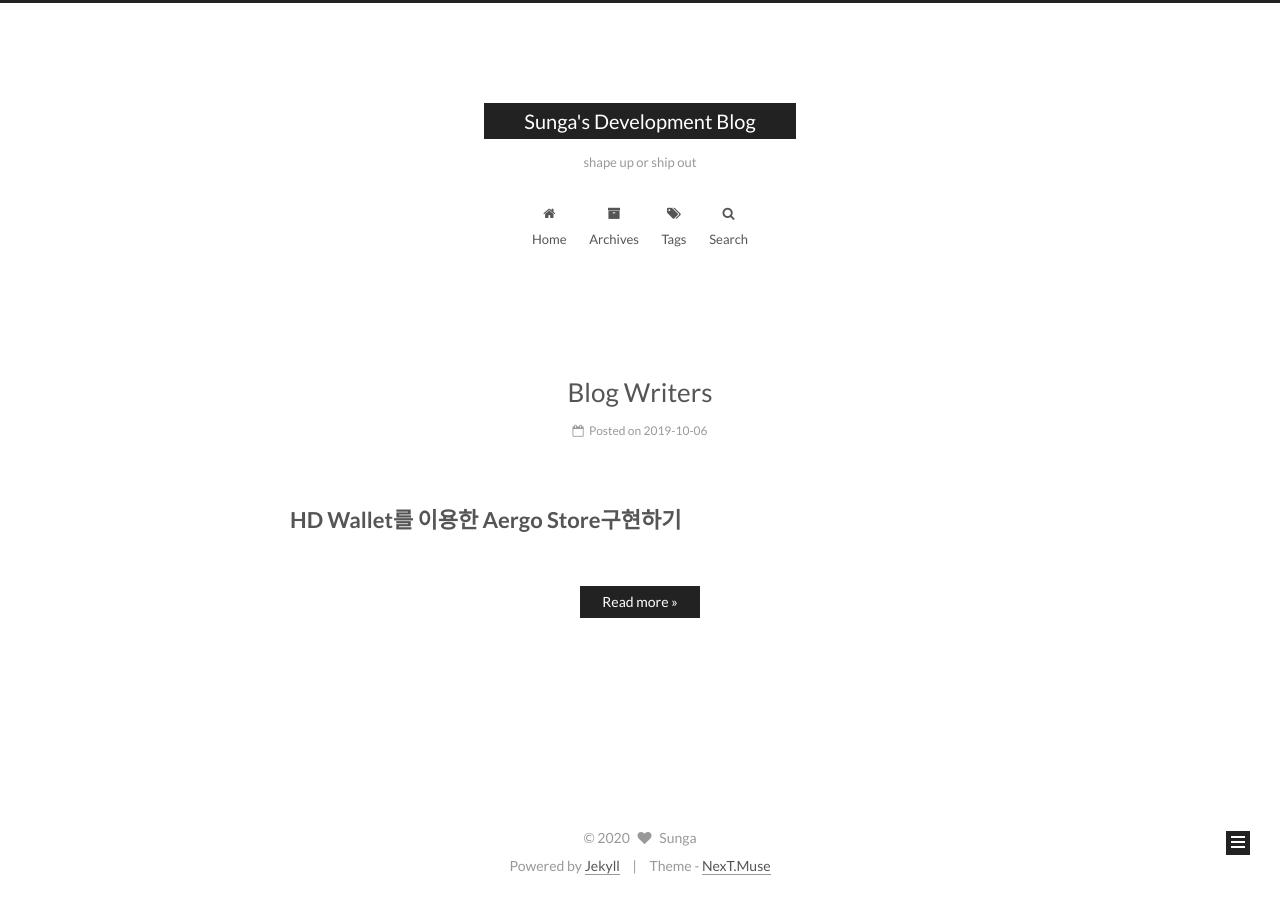
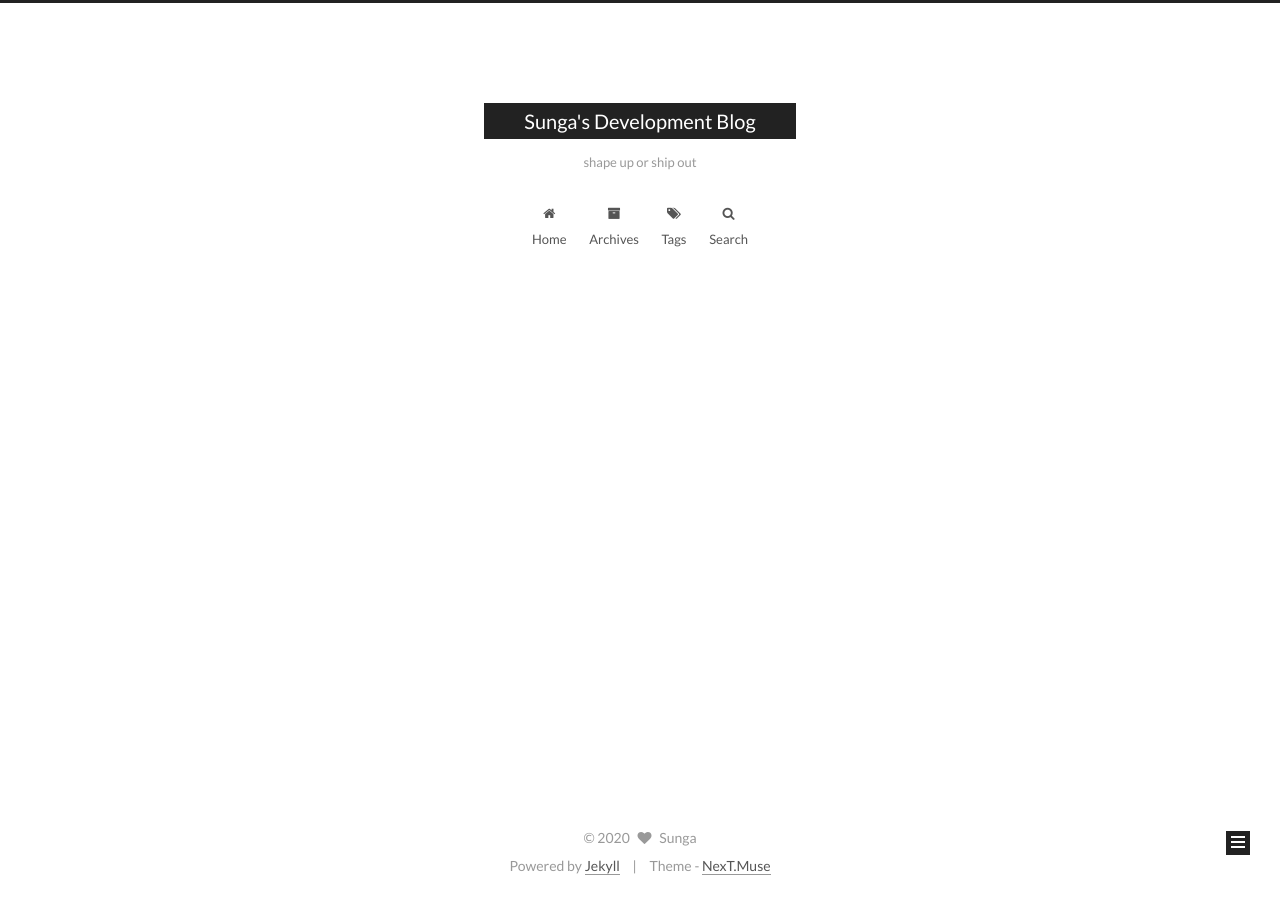
Before and after one commit to id6827/id6827.github.io, a Jekyll site: the page built from index.html, in a window 1280 px wide. Built offline with Jekyll 4.4.1, drawn with Linux system fonts in a browser that asks for light colours; the list of posts is cut into pages by our own code; part of the change alters nothing that is shown.

Commit message:
modified theme
Signed-off-by: sunga <sunga@blocko.io>

````diff
--- a/_config.yml
+++ b/_config.yml
@@ -7,7 +7,7 @@
 # Site
 title: Sunga's Development Blog
 subtitle: shape up or ship out
-description: Backend developer.
+description: Backend developer
 author: Sunga
 # Support language: de, en, fr-FR, id, ja, ko, pt-BR, pt, ru, zh-Hans, zh-hk, zh-tw
 language: en
--- a/_posts/2019-10-06-blog-writers.md
+++ /dev/null
@@ -1,433 +0,0 @@
-# HD Wallet를 이용한 Aergo Store구현하기
-
-**목차**
-
-[TOC]
-
-안녕하세요? 블로코 솔루션1팀에서 개발하고 있는 박성아입니다.
-
-이 글을 쓰게된 계기는 단순한 호기심에서 시작됐습니다. 블록체인을 공부하면서 가장 먼저 접한 책은 [비트코인, 블록체인과 금융의 혁신](https://book.naver.com/bookdb/book_detail.nhn?bid=9685493)이란 책이었는데, 이 책을 읽다보면 중간 쯤에 결정자적 지갑을 이용한 쇼핑몰 사례가 두어차례 등장합니다. 이때, 해당 페이지를 읽으면서 “나중이라도 꼭 한번 구현해보고 싶다.”는 생각이 들었습니다. 그래서 Aergo를 이용한 쇼핑몰을 구현하게 되었습니다.
-
-# 결정자적 지갑 ?
-
-결정자적 지갑 혹은 HD Wallet, Hierarchical Deterministic Wallert이라고 불리며, 시드(seed) 값만 가지고 있으면 여러 개의 계정을 손쉽게 생성할 수 있는 방법을 제공합니다.
-
-책마다 번역은 조금씩 다르지만 시드값 혹은 종자값만 있다면 항상 동일한 개인키와 공개키를 획득할 수 있습니다.
-
-<img src="https://github.com/bitcoin/bips/blob/master/bip-0032/derivation.png?raw=true">
-
-[^1]
-
-이에 착안하여, 쇼핑몰 관리자는 시드값을 통해 블록체인 주소를 생성하고 이를 제품의 고유번호(기본키) 혹은 제품을 구매할 때 사용되는 계좌번호같은 역할로 사용하고자 합니다.
-
-# 시드
-
-결정자적 지갑은 시드로부터 동일한 개인키와 공개키를 계층적으로 생성해낼 수 있습니다. 이때, 시드란 아래와 같이 32자리의 16진수로 표현되는 값을 말합니다.
-
-```
-0C1E24E5917779D297E14D45F14E1A1A
-```
-
-그렇기 때문에 지갑 내의 모든 키를 기억할 필요없이 시드값을 기억하고 있으면 시드값으로부터 파생된 모든 개인키와 공개키를 복원할 수 있게 됩니다.
-
-# 니모닉(Mnemonic)
-
-니모닉 코드는 사람이 읽기 쉬운 형태의 텍스트로 표현됩니다. 이는 시드값은 사람이 기억하기 쉬운 형태가 아니기 때문에 비트코인 개발자들에 의해 제안[^2]되었습니다.
-
-앞서 나온 개념들은 앞으로 나올 쇼핑몰 구현에 있어서 꼭 필요한 내용만을 정리하였습니다. 결정자적 지갑과 니모닉에 대해 자세한 내용이 궁금하다면 아래의 두가지 미디엄 글을 추천드립니다.
-
-
-
-- [코드체인과 HD Wallet](https://medium.com/codechain-kr/%EC%BD%94%EB%93%9C%EC%B2%B4%EC%9D%B8%EA%B3%BC-hd-wallet-d7a9e120794f)
-- [HD 지갑과 니모닉코드](https://medium.com/@devAsterisk/hd-지갑과-니모닉-mnemonic-코드-5a28cf0d4b07)
-
-# “개념은 대충 알겠고 …,글을 쓰기위한 주제도 마련되었고..., 공부도 끝났는데...”
-
-산넘어 산이라 했던가? 시작은 좋았으나 현재 Aergo 개발을 지원하는 Java sdk
-
-Heraj[^3]에서는 비트코인처럼 결정자적 지갑기능을 제공하지 않습니다.
-
-또한 Aergo는 UTXO기반의 블록체인이 아니기 때문에 구상부터 막막하였습니다.
-
-## 그래도 일단은 해보자…
-
-우선, 가장 중요한 Aergo에서 결정자적 지갑을 사용할 수 있을까? 라는 부분부터 해결해보기로 하였습니다.
-
-위에서 언급한대로 Heraj에서는 결정자적 지갑 기능을 제공하지않습니다. 하지만, 키 생성에 있어서 ECDSA(타원곡선함수)를 이용하는 생성방법을 제공하기 때문에 이를 이용하기로 하였습니다.
-
-
-
-<img src="https://github.com/id6827/id6827.github.io/blob/master/images/ecdsa_key.png?raw=true">
-
-결론부터 말씀드리면, 저는 이 문제를 Bitcoin core[^4]에 있는 DeterministicKey 관련로직을  활용하는 것으로써 풀어내었습니다.
-
-
-
-<img src="https://github.com/id6827/id6827.github.io/blob/master/images/deterministic_key.png?raw=true">
-
-해당 패키지에서 제공하는 DeterministicKey를 이용하여 ECDSAKey를 생성하였고,
-
-생성한 ECDSAKey를 통해 다시 AergoKey를 생성하는데 성공하였습니다.
-
-결국 블록체인 주소라는 것은 타원곡선함수를 통해 생성된 대칭되는 키쌍이기 때문에 이러한 방식을 통해서 Aergo에서 사용하는 형태의 공개키와 기본키를 생성하였습니다.
-
-
-
-<img src="https://github.com/id6827/id6827.github.io/blob/master/images/derive.png?raw=true">
-
-
-
-# 구현
-
-쇼핑몰을 구현하는 데는 스프링부트를 이용하였습니다. 단, 기존에 자주 애용하던 maven은 사용하지않고 평소에 초기세팅부터 구현해보고싶었던 gradle을 활용하기로 하였습니다. gradle에는 multi project라는 개념이 있는데 Django로 치면 프로젝트 하나의 여러개의 App을 생성해서 관리하는 것과 비슷합니다.
-
-우선 이클립스에서 새로운 gradle 프로젝트를 생성합니다.
-
-
-
-<img src="https://github.com/id6827/id6827.github.io/blob/master/images/new_gradle_project.png?raw=true">
-
-생성이 완료되면 다음과 같이 settings.gradle을 작성하고, 설정 내용으로는
-
-루트 프로젝트의 이름과 구성할 서브 프로젝트들의 이름을 입력합니다.
-
-
-
-
-
-<img src="https://github.com/id6827/id6827.github.io/blob/master/images/setting.gradle.png?raw=true">
-
-다음으로 해야할 일은 build.gradle을 작성하는 일입니다.
-
-```
-group = 'io.blocko'
-
-ext {
-  springBootVersion = '2.0.0.RELEASE'
-  herajVersion = '1.1.0'
-}
-
-buildscript {
-  repositories {
-    maven {
-      url "https://plugins.gradle.org/m2/"
-    }
-    google()
-    mavenCentral()
-  }
-  dependencies {
-    classpath "io.spring.gradle:dependency-management-plugin:1.0.8.RELEASE"
-  }
-}
-
-allprojects {
-  version '0.1-SNAPSHOT'
-}
-
-def javaProjects = [project('aergo-store-common'), project('aergo-store-web')]
-
-configure(javaProjects) {
-  apply plugin: 'java'
-  apply plugin: 'maven'
-  apply plugin: 'idea'
-  apply plugin: 'checkstyle'
-  apply plugin: 'eclipse'
-
-  sourceCompatibility = JavaVersion.VERSION_1_8
-  targetCompatibility = JavaVersion.VERSION_1_8
-
-  eclipseJdt.doLast( {
-    ant.propertyfile(file: ".settings/org.eclipse.core.resources.prefs") {
-      ant.entry(key: "eclipse.preferences.version", value: "1")
-      ant.entry(key: "encoding/<project>", value: "utf8")
-    }
-  } )
-
-  idea {
-    module {
-      outputDir file('build/classes/java/main')
-      testOutputDir file('build/classes/java/test')
-    }
-  }
-
-  compileJava.options.encoding = 'UTF-8'
-  compileTestJava.options.encoding = 'UTF-8'
-
-  repositories {
-    jcenter()
-    mavenLocal()
-    mavenCentral()
-  }
-
-  dependencies {
-    compileOnly "org.projectlombok:lombok:1.18.8"
-    testCompile "org.projectlombok:lombok:1.18.8"
-  }
-
-  checkstyle {
-    project.ext.checkstyleVersion = '8.24'
-    project.ext.sevntuChecksVersion = '1.26.0'
-
-    ignoreFailures = true
-    configFile = file("${rootProject.projectDir}/styles.xml")
-    reportsDir = file("${buildDir}/checkstyle-reports")
-    configurations {
-      checkstyle
-    }
-    checkstyleMain {
-      source = sourceSets.main.allSource
-      reportsDir = checkstyle.reportsDir
-    }
-    dependencies{
-      assert project.hasProperty("checkstyleVersion")
-
-      checkstyle "com.puppycrawl.tools:checkstyle:${checkstyleVersion}"
-      checkstyle "com.github.sevntu-checkstyle:sevntu-checks:${sevntuChecksVersion}"
-    }
-  }
-
-  task sourcesJar(type: Jar, dependsOn: classes) {
-    classifier = 'sources'
-    from sourceSets.main.allSource
-  }
-
-  jar {
-    baseName = 'store'
-  }
-
-}
-```
-
-약간 다른 얘길하자면 개인적으로는 아직까지도 build.gradle을 작성하는 법에 대해서 best practice를 잘 모르겠습니다. 몇가지 살펴봐도 작성자마다 조금씩의 차이가 존재하는 것 같습니다.
-
-이제 설정이 끝났으면, 프로젝트를 선택한 후  Refresh gradle project을 클릭합니다.
-
-위에서 설정한 settings.gradle과 build.gradle에 의해 자동으로 프로젝트들이 구성되어 집니다.
-
-
-
-<img src="https://github.com/id6827/id6827.github.io/blob/master/images/package.png?raw=true">
-
-
-
-# @PrePersist
-
-위에서 가장 큰 문제였던 결정자적 지갑문제를 해결하였습니다. 이제 이를 응용하여 인스턴스를 생성할 때 uuid로 Aergo Address를 사용해보도록 하겠습니다.
-
-javax.persistence 패키지를 살펴보면 PrePersist라는 어노테이션이 있습니다.
-
-이는 persist()메서드를 호출해서 엔티티를 영속성 컨텍스트에 관리하기 직전에 호출됩니다.
-
-이를 이용해서 인스턴스를 DB에 저장하기 전, 인스턴스에 uuid를 부여하도록 합니다.
-
-
-
-<img src="https://github.com/id6827/id6827.github.io/blob/master/images/prepersist.png?raw=true">
-
-DB상에 저장되어지는 Entity들은 공통적으로 기본키를 가지게 됩니다. 이를 UuidEntity라는 Abstact class를 생성하여 모든 Entity들이 상속받게함으로써 해결합니다.
-
-그림에 보이는 childKey()는 사전에 결정자적 지갑에서 추출한 AergoKey입니다.
-
-
-
-<img src="https://github.com/id6827/id6827.github.io/blob/master/images/HDWallet.png?raw=true">
-
-그림과 같이 처음 프로젝트 시작 시 , 위의 설정한 mnemonic code와 passphrase를 통해
-
-시드값을 통해 생성되는 자식키들을 인스턴스들은 uuid로써 사용하게 됩니다.
-
-# @SessionAttribute
-
-이번 쇼핑몰을 구현하면서 가장 많이 사용한건 세션에 관련된 내용이었습니다.
-
-로그인부터 제품에 대한 내용까지 대부분을 세션을 이용해서 처리하였습니다.
-
-Spring boot security를 통해 더 디테일하게 구현하고 싶었지만 개발기간이 여의치않아서  단순히 구현하려다보니 HttpSession, sessionAttribute을 통해 처리한 부분이 상당히 많았던 것 같습니다.
-
-# Frontend
-
-이번에 프론트엔드를 개발하면서 고민이 상당히 많았는데
-
-예전에 쓰던 기존의 Thymeleaf 나 Freemarker와 같은 view resolver를 쓸 것이냐?
-
-최신 트랜드인 Vue나 React를 사용할 것이냐? 혹 서버 사이드 렌더링방식을 채택할 것이냐? 클라이언트 사이드 렌더링 방식을 채택할 것이냐 ? 등등 여러가지를 비교해봤지만
-
-역시나 결국은 개발 시간을 단축하기위해 Thymeleaf를 사용하게 되었습니다.
-
-대부분 html, javascript, jQuery, Ajax와 같은 기술을 사용하였습니다.
-
-# Template
-
-개인적으로 MVP처럼 빠른 결과물이 필요할때에는 무료템플릿을 많이 애용합니다.
-
-
-
-- [https://themewagon.com/](https://themewagon.com/)
-- [https://html5up.net/](https://html5up.net/)
-
-직접 구현한 것이 아니다보니 세세한 css나 레이아웃 등을 변경하기에는 시간이 오히려 더 걸릴 수도 있지만 가벼운 결과물이 필요한 경우, 무료 템플릿을 이용하는 방법도 추천합니다.
-
-이번 쇼핑몰 구현을 위해서 사용된 템플릿은 [eShopper](https://themehunt.com/item/1524993-eshopper-free-ecommerce-html-template)이라는 무료 템플릿을 사용하였습니다.
-
-
-
-<img src="https://github.com/id6827/id6827.github.io/blob/master/images/template.png?raw=true">
-
-
-
-# Icon
-
-프론트엔드 개발자분들이면 많이 아실수도 있지만 저는 개인적으로 많은 도움을 받은 fontawesome 입니다. (완소 덩어리들 …)
-
-
-
-
-
-<img src="https://github.com/id6827/id6827.github.io/blob/master/images/icon.png?raw=true">
-
-
-
-# Layout
-
-이번 프로젝트에서는 View resolver로써 Thymleaf를 채택하였습니다.
-
-그전까지는 SPA형식으로 개발하다보니 Layout을 사용할 기회가 없었는데, 이번 기회에는 Layout을 이용하여 구현을 시도하였습니다.
-
-
-
-<img src="https://github.com/id6827/id6827.github.io/blob/master/images/layout.png?raw=true">
-
-그림에서 보이는 바와 같이 해당 layout.html은 모든 html에 기본 base가 되고, 새로이 구성하는 html의 경우 layout:fragment:header영역과 layout:fragment:section만을 구현하면 사용 가능합니다. 본 프로젝트에서는 다음과 같은 디렉터리를 가지게 됩니다.
-
-
-
-
-
-<img src="https://github.com/id6827/id6827.github.io/blob/master/images/layout2.png?raw=true">
-
-
-
-# 서버 사이드 렌더링
-
-다음의 그림은 메인 페이지입니다. 현재 미리 등록해둔 3가지의 product들이 존재하며, 이를 ModelAndView 객체에 담아서 뿌려주고 있습니다.
-
-
-
-<img src="https://github.com/id6827/id6827.github.io/blob/master/images/main.png?raw=true">
-
-소스상으로 살펴보면 aergo/store/controller/HomeController에서 @GetMapping(“index”) 에서 index페이지에 articles를 세션에 추가하여 반환하는 모습을 살펴볼  수 있습니다.
-
-```
-  @GetMapping("index")
-  public ModelAndView home() {
-    final ModelAndView mav = new ModelAndView("index");
-    final Pageable pageable = PageRequest.of(0, 5);
-    final List<Article> shirts = articleService.findByAll(pageable).getContent();
-    mav.addObject("articles", shirts);
-
-    return mav;
-  }
-```
-
-로그인의 경우에도 서버사이드 렌더링을 통해 화면을 그려주고 있으며, 세션을 활용하여 로그인한 사용자의 정보를 저장합니다.
-
-
-
-<img src="https://github.com/id6827/id6827.github.io/blob/master/images/login.png?raw=true">
-
-
-
-```
-  @PostMapping("login")
-  public ModelAndView login(final User user, HttpServletResponse response) throws Throwable {
-    log.info("Login user : {}", user);
-    return userService.login(user).map(u -> new ModelAndView("index", "user", u))
-        .orElse(new ModelAndView("index", "user", null));
-  }
-```
-
-로그인이 성공하면 메인화면으로 이동하게 되고, Thymleaf에서 설정해뒀던 th:if 문에 의해
-
-숨겨진 메뉴가 보여지게 됩니다.
-
-
-
-
-
-<img src="https://github.com/id6827/id6827.github.io/blob/master/images/th_if.png?raw=true">
-
-
-
-<img src="https://github.com/id6827/id6827.github.io/blob/master/images/main2.png?raw=true">
-
-해당 페이지에서 “Add to cart” 버튼을 누르게되면 해당 물건이 cart에 담기며, cart페이지로 이동 시 다음과 같은 화면을 보실 수 있습니다.
-
-
-
-<img src="https://github.com/id6827/id6827.github.io/blob/master/images/cart.png?raw=true">
-
-해당 페이지는 jQuery + Ajax를 이용하여, 서버로 rest API를 호출하여 해당 유저가 선택한 물건들의 목록을 출력하게 합니다.
-
-각각의 버튼에 이벤트를 걸어두어서 실시간으로 동작하게 되어있고, Buy버튼을 클릭하면
-
-
-
-<img src="https://github.com/id6827/id6827.github.io/blob/master/images/trading.png?raw=true">
-
-Trading 페이지로 이동하게 됩니다. 우편번호찾기의 경우, Daum에서 제공하는 API를 사용하여 손쉽게 구현할 수 있었습니다.
-
-
-
-<img src="https://github.com/id6827/id6827.github.io/blob/master/images/search.png?raw=true">
-
-
-
-
-
-<img src="https://github.com/id6827/id6827.github.io/blob/master/images/daum_api.png?raw=true">
-
-
-
-# 마치며 ...
-
-현재 개발 상태는 보시는 바와 같이 여기까지 구현되어 있습니다. 앞으로 추가할 사항은
-
-결제시스템을 완료해서 Aergo Test.net에 연결하는 것입니다.
-
-현재 테스트넷의 경우 [https://faucet.aergoscan.io/](https://faucet.aergoscan.io/)에 요청시 5 Aergo가 해당 Address로 들어오게 되어있는데,  이를 이용하여  크롬 확장프로그램인 [Aergo Connect](https://chrome.google.com/webstore/detail/aergo-connect/iopigoikekfcpcapjlkcdlokheickhpc?hl=ko)을 통해 실제로 구현한 서버에 제품을 구입하는 내용이 될 예정입니다.
-
-추가로 최종 목표는 Thymelaf도 걷어내고 React로 변경하는 것이며, rest API에서 Graphql로 변경하는 것입니다.
-
-
-
-전체소스는 https://github.com/id6827/aergo-store를 참고하시면 됩니다.
-
-<!-- Footnotes themselves at the bottom. -->
-
-## Notes
-
-[^1]:
-
-```
- [https://github.com/bitcoin/bips/blob/master/bip-0032/derivation.png?raw=true](https://github.com/bitcoin/bips/blob/master/bip-0032/derivation.png?raw=true)
-```
-
-[^2]:
-
-```
- BIP-0039 - [https://github.com/bitcoin/bips/blob/master/bip-0039.mediawiki](https://github.com/bitcoin/bips/blob/master/bip-0039.mediawiki)
-```
-
-[^3]:
-
-```
- https://github.com/aergoio/heraj
-```
-
-[^4]:
-
-```
- https://mvnrepository.com/artifact/org.bitcoinj/bitcoinj-core
-```
-
-<!-- Docs to Markdown version 1.0β17 -->
````
